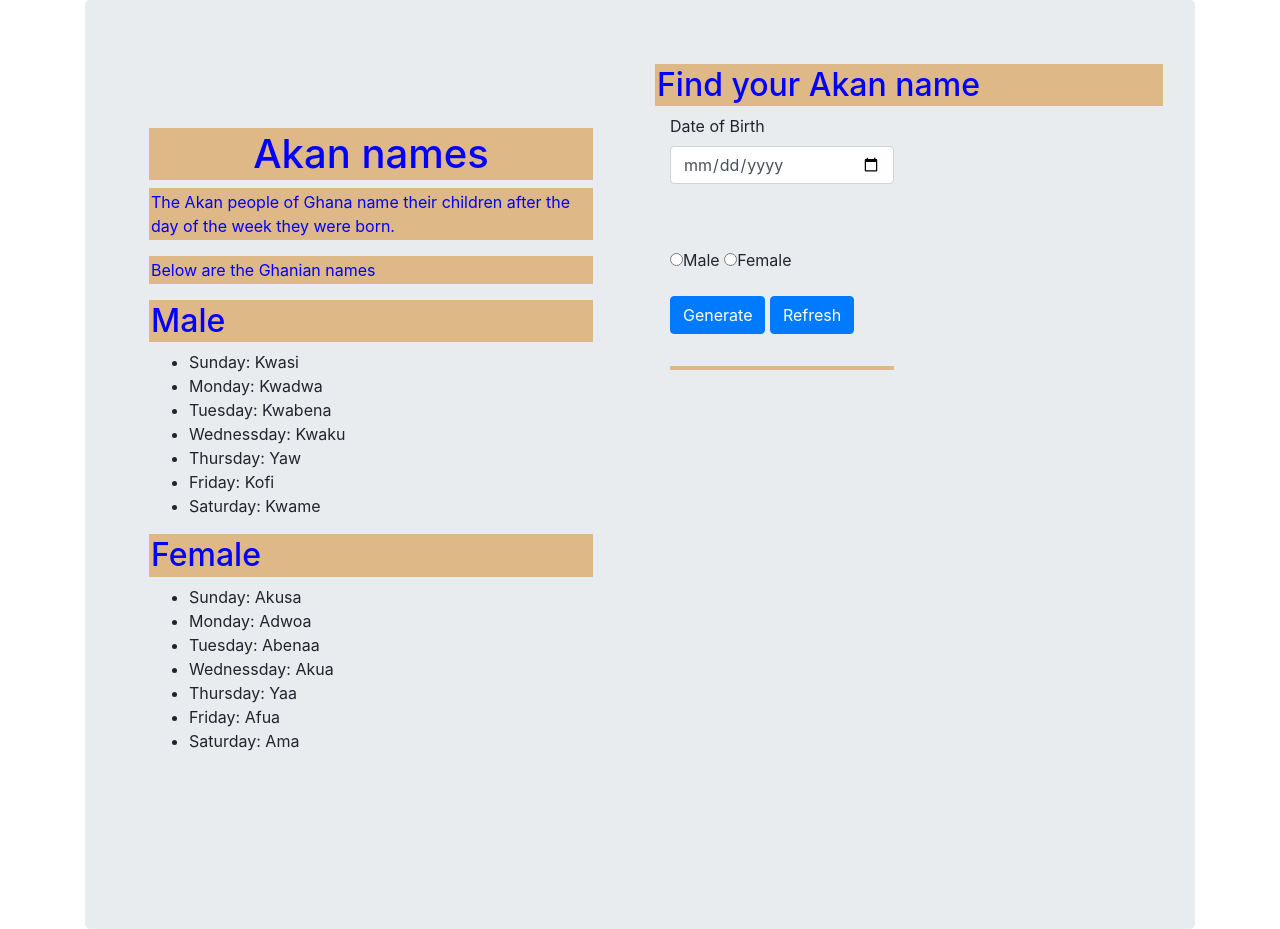
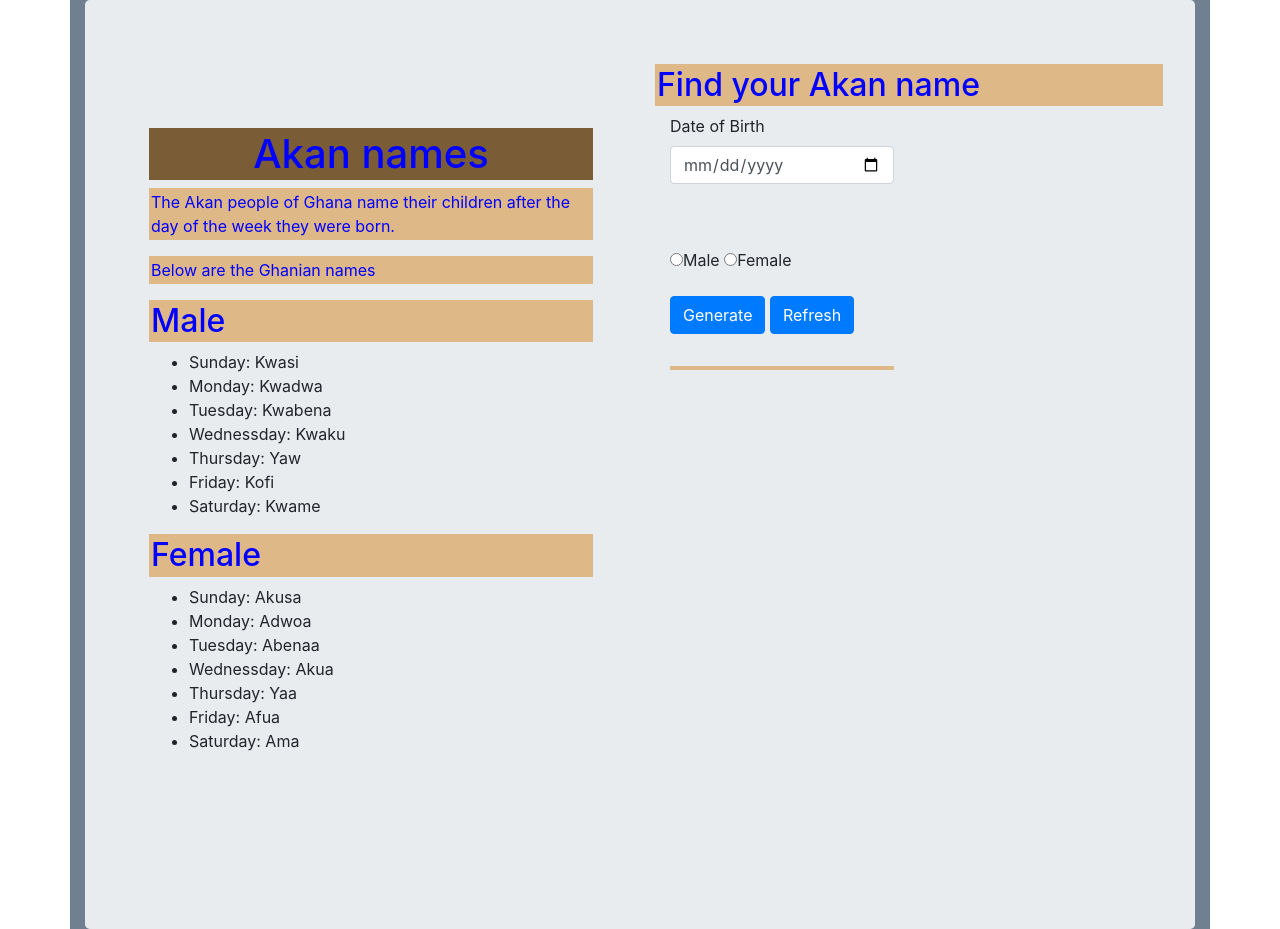
Before and after one commit to Kevoki/Ghanaian-day-names-project, a plain HTML site: page index.html in a window 1280 px wide. Drawn offline with Linux system fonts and the light colour scheme.

Commit message:
Add background color

```diff
--- a/styles.css
+++ b/styles.css
@@ -2,7 +2,7 @@ h1 {
     text-align: center;
     color: blue;
     padding: 2px;
-    background-color: burlywood;
+    background-color: rgb(122, 93, 54);
 }
 p {
     color: blue;
@@ -17,3 +17,7 @@ h2{
 .errormsg{
     color: red;
 }
+.container {
+    background-color: slategrey;
+
+}
```
